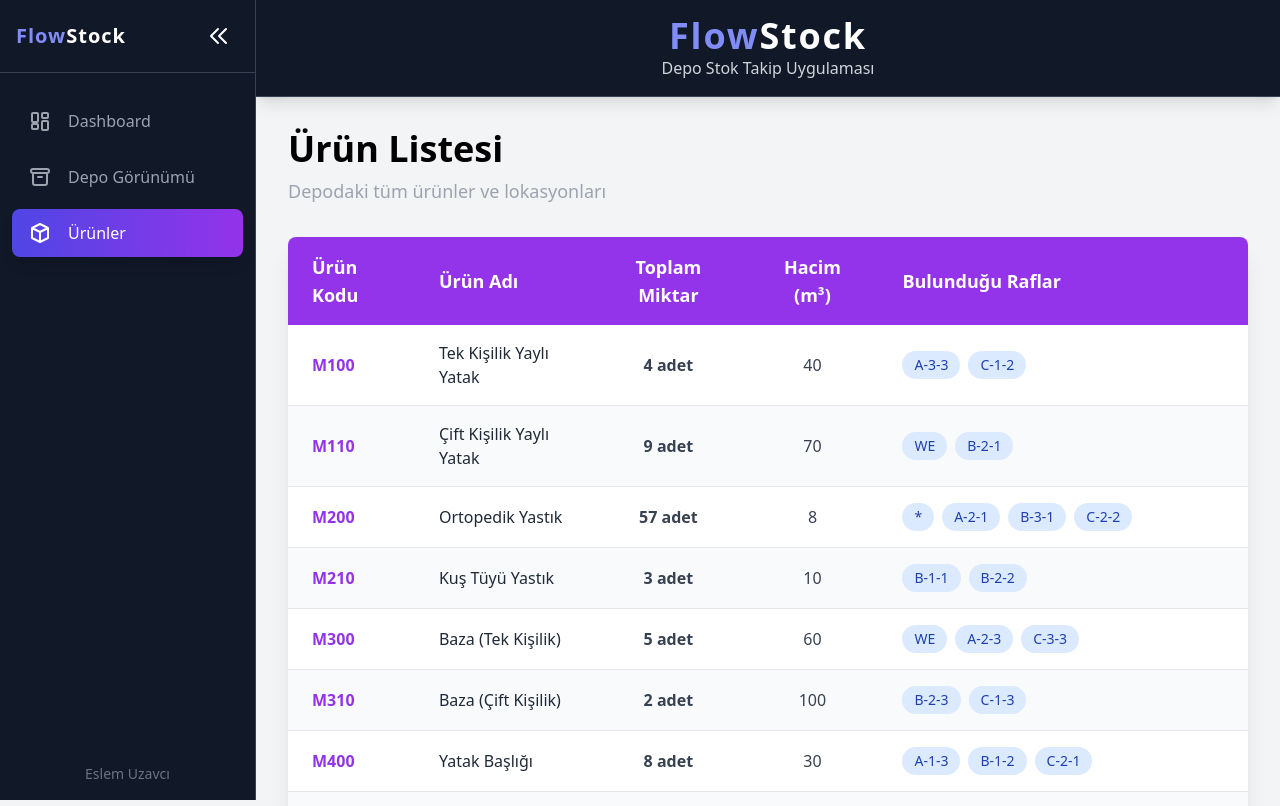
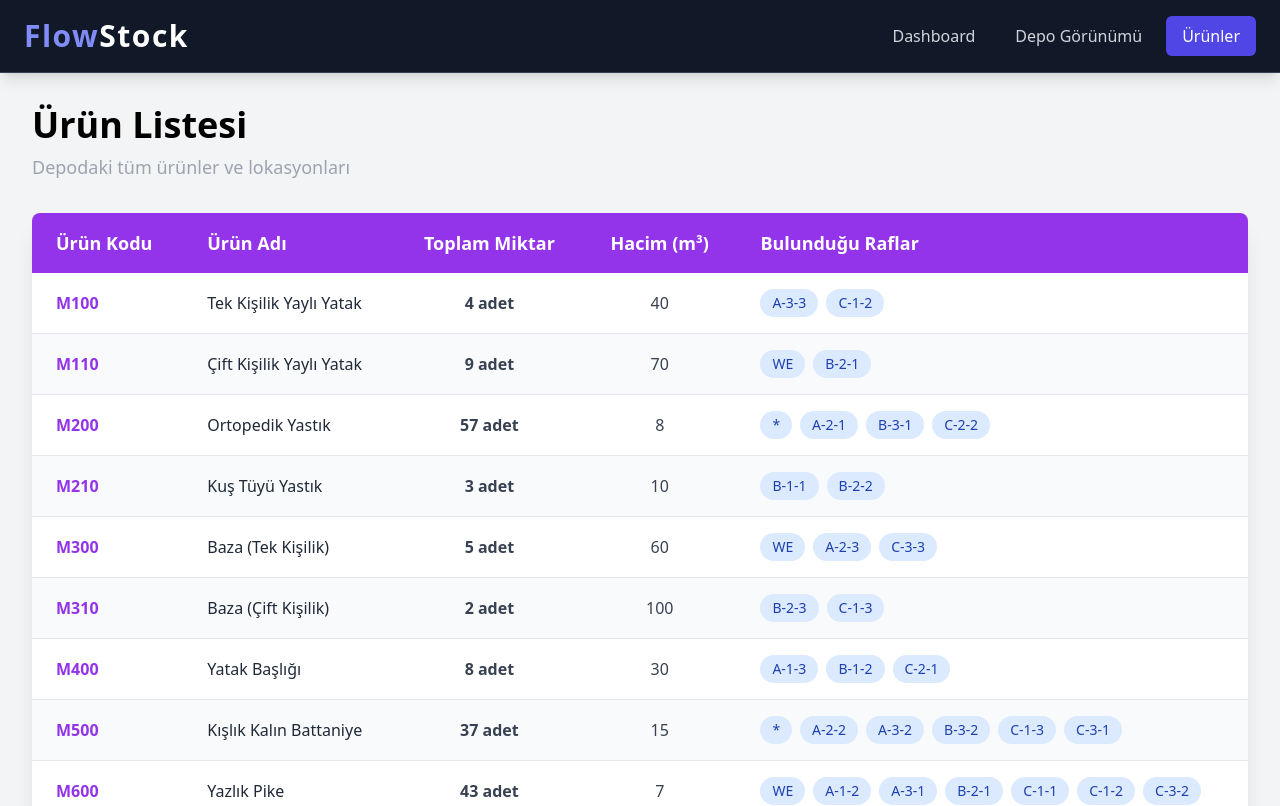
Before and after one commit to eslemuzavci/FlowStock, a React (Vite) app: page /urunler in a window 1280 px wide. Shown: the top 806 px of the page. Built offline with nearby package versions, Linux system fonts and the light colour scheme.

Commit message:
menu duzenlendi

```diff
--- a/src/components/Common/Navbar.jsx
+++ b/src/components/Common/Navbar.jsx
@@ -1,18 +1,48 @@
 import React from "react";
+import { useNavigate, useLocation } from "react-router-dom";
 
 const Navbar = () => {
+    const navigate = useNavigate();
+    const location = useLocation();
+
+    const menuItems = [
+        { id: 1, name: 'Dashboard', path: '/' },
+        { id: 2, name: 'Depo Görünümü', path: '/depo' },
+        { id: 3, name: 'Ürünler', path: '/urunler' },
+    ];
+
     return (
-        <nav className="w-full bg-gray-900 py-4 px-6 shadow-lg border-b border-gray-700">
-            <div className="flex items-center space-y-0 flex-col text-center select-none">
-                {/* Marka İsmi */}
-                <h1 className="text-3xl md:text-4xl font-extrabold tracking-wider text-white">
-                    <span className="text-indigo-400">Flow</span>Stock
-                </h1>
+        <nav className="w-full bg-gray-900 py-3 px-4 md:py-4 md:px-6 shadow-lg border-b border-gray-700 select-none">
+            <div className="max-w-7xl mx-auto flex items-center justify-between gap-3">
+                {/* Sol: Marka */}
+                <button
+                    onClick={() => navigate('/')}
+                    className="flex items-center shrink-0 focus:outline-none"
+                    aria-label="FlowStock Anasayfa"
+                >
+                    <h1 className="text-2xl md:text-3xl font-extrabold tracking-wider text-white">
+                        <span className="text-indigo-400">Flow</span>Stock
+                    </h1>
+                </button>
 
-                {/* Alt Başlık */}
-                <p className="text-sm md:text-base text-gray-300 mt-1">
-                    Depo Stok Takip Uygulaması
-                </p>
+                {/* Sağ: Sayfa Seçenekleri */}
+                <div className="flex items-center gap-2 overflow-x-auto">
+                    {menuItems.map((item) => {
+                        const active = location.pathname === item.path;
+                        return (
+                            <button
+                                key={item.id}
+                                onClick={() => navigate(item.path)}
+                                className={`${active
+                                    ? 'bg-indigo-600 text-white'
+                                    : ' text-gray-300 hover:bg-gray-700'} px-3 md:px-4 py-2 rounded-md text-sm md:text-base transition-colors whitespace-nowrap`}
+                                aria-current={active ? 'page' : undefined}
+                            >
+                                {item.name}
+                            </button>
+                        );
+                    })}
+                </div>
             </div>
         </nav>
     );
--- a/src/layouts/MainLayout.jsx
+++ b/src/layouts/MainLayout.jsx
@@ -1,16 +1,9 @@
-import { useState } from 'react';
 import Navbar from "../components/Common/Navbar";
-import Menu from '../components/Common/Menu';
 
 export default function MainLayout({ children }) {
-    const [isMenuOpen, setIsMenuOpen] = useState(true);
-
     return (
-        <div className={`bg-gray-100 min-h-screen ${isMenuOpen ? 'pl-64' : 'pl-20'} transition-all duration-300`}>
+        <div className="bg-gray-100 min-h-screen">
             <Navbar />
-            <Menu isOpen={isMenuOpen} setIsOpen={setIsMenuOpen} />
-
-            {/* İçerik alanı - Menü genişliğine göre padding ile hizalama */}
             <div className="transition-all duration-300">
                 {children}
             </div>
```
